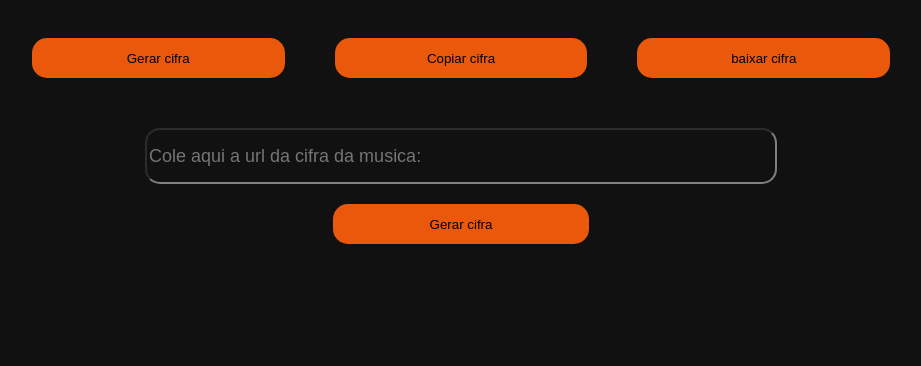
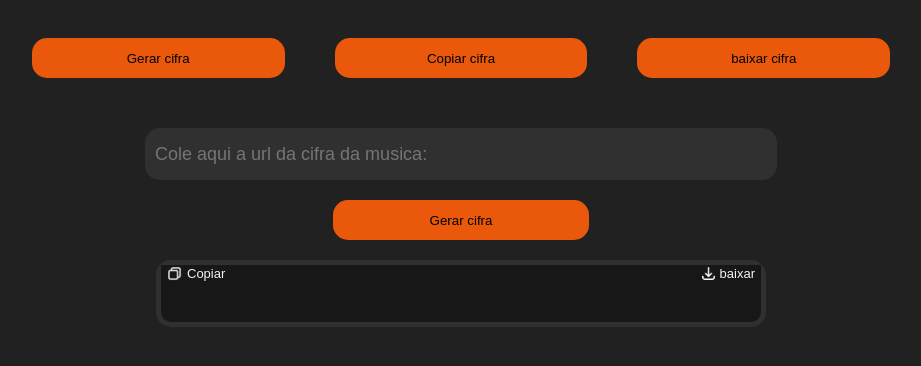
Before and after one commit to lipes40/Faz-cifra, a plain HTML site: page static/index.html in a window 1280 px wide. Shown: the whole page, without its empty margins (179-1100 px from the left). Drawn offline with Linux system fonts and the light colour scheme.

Commit message:
fix style bugs

```diff
--- a/static/index.html
+++ b/static/index.html
@@ -8,7 +8,7 @@
     <style>
 
         *{
-            background-color: #111111;
+            background-color: #212121;
         }
 
         body{
@@ -17,7 +17,7 @@
             flex-direction: column;
             justify-content: center;
             gap: 20px;
-            background-color: #111111
+            background-color: #212121
         }
 
         header{
@@ -30,14 +30,15 @@
         }
 
         input{
-            background-color: #111111;
-            border-color: gray;
+            background-color: #303030;
             color: white;
+            padding-left: 10px;
             width: 100%;
             font-size: large;
             height: 50px;
             justify-self: center;
             border-radius: 15px;
+            border: none;
             transition: 0.2s;
         }
 
@@ -70,12 +71,13 @@
         }
 
         .cifra{
-            display: none;
-            /* display: flex; */
+            /* display: none; */
+            display: flex;
             flex-direction: column;
             width: 600px;
+            background-color: #171717;
             justify-content: center;
-            border: 5px solid gray;
+            border: 5px solid #303030;
             border-radius: 15px;
             align-items: center;
             height: 100%;
@@ -89,9 +91,9 @@
         .btns-cifra{
             width: 100%;
             display: flex;
+            background-color: #171717;
             align-items: center;
-            justify-content: space-around;
-            height: 10vh;
+            justify-content: space-between;
         }
 
         .gerar{
@@ -99,8 +101,53 @@
             height: 5vh;
         }
 
+        .class-btn-cifra-esquerdo{
+            display: flex;
+            font-family: Arial, Helvetica, sans-serif;
+            font-weight: 100;
+            justify-content: center;
+            align-items: center;
+            background-color: #171717;
+            color: #f3f3f3;
+            width: 100%;
+            font-size: small;
+        }
+
+        .class-btn-cifra-esquerdo{
+            display: flex;
+            font-family: Arial, Helvetica, sans-serif;
+            font-weight: 100;
+            justify-content: start;
+            align-items: center;
+            background-color: #171717;
+            color: #f3f3f3;
+            width: 100%;
+            font-size: small;
+        }
+
+        .class-btn-cifra-direito{
+            display: flex;
+            font-family: Arial, Helvetica, sans-serif;
+            font-weight: 100;
+            justify-content: end;
+            align-items: center;
+            background-color: #171717;
+            color: #f3f3f3;
+            width: 100%;
+            font-size: small;
+        }
+
+        .class-btn-cifra-esquerdo:hover{
+            background: none;
+        }
+
+        .class-btn-cifra-.direito{
+            background: none;
+        }
+
         pre{
             display: flex;
+            background-color: #171717;
             width: 100%;
             justify-content: center;
             color: white;
@@ -108,6 +155,17 @@
             border-radius: 15px;
             height: 100%;
             transition: 0.2s;
+        }
+
+        img{
+            width: 15px;
+            background: none;
+            margin-right: 5px;
+            height: 100%;
+        }
+
+        .baixar{
+            width: 13px;
         }
 
 
@@ -153,8 +211,8 @@
 
     <div class="cifra" id="cifra">
         <div class="btns-cifra">
-            <button class="button-cifra" onclick="copiar()">Copiar cifra</button>
-            <button onclick="baixar()">baixar cifra</button>
+            <button class="class-btn-cifra-esquerdo" onclick="copiar()"><img src="img/copy.png"> Copiar</button>
+            <button class="class-btn-cifra-direito" onclick="baixar()"><img class="baixar" src="img/download.png" alt=""> baixar</button>
         </div>
         <pre id="saida"></pre>
     </div>
@@ -193,6 +251,8 @@ function baixar() {
     console.log("baixando")
     window.location.href = `/baixar/${fileid}`
     fileid = null
+
+    cifra.style.display = "none"
     document.getElementById("saida").innerText = ""
 }
 
```
Also changed, not shown: static/img/copy.png (added), static/img/download.png (added), 1 other file.
